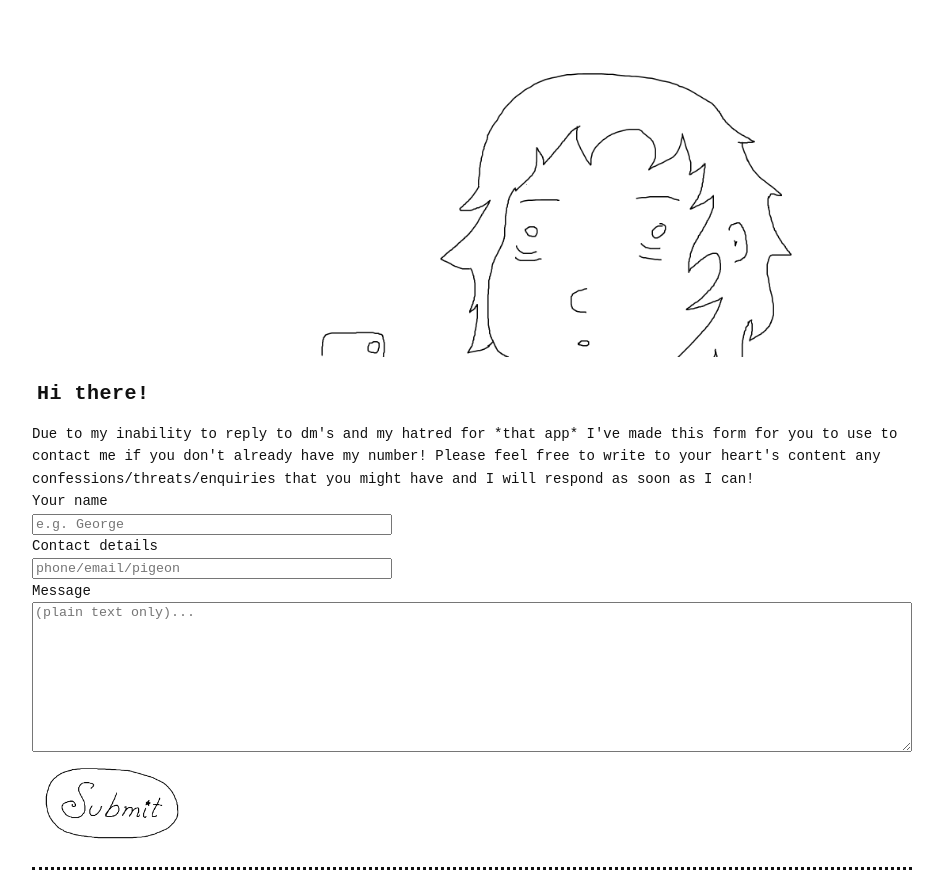
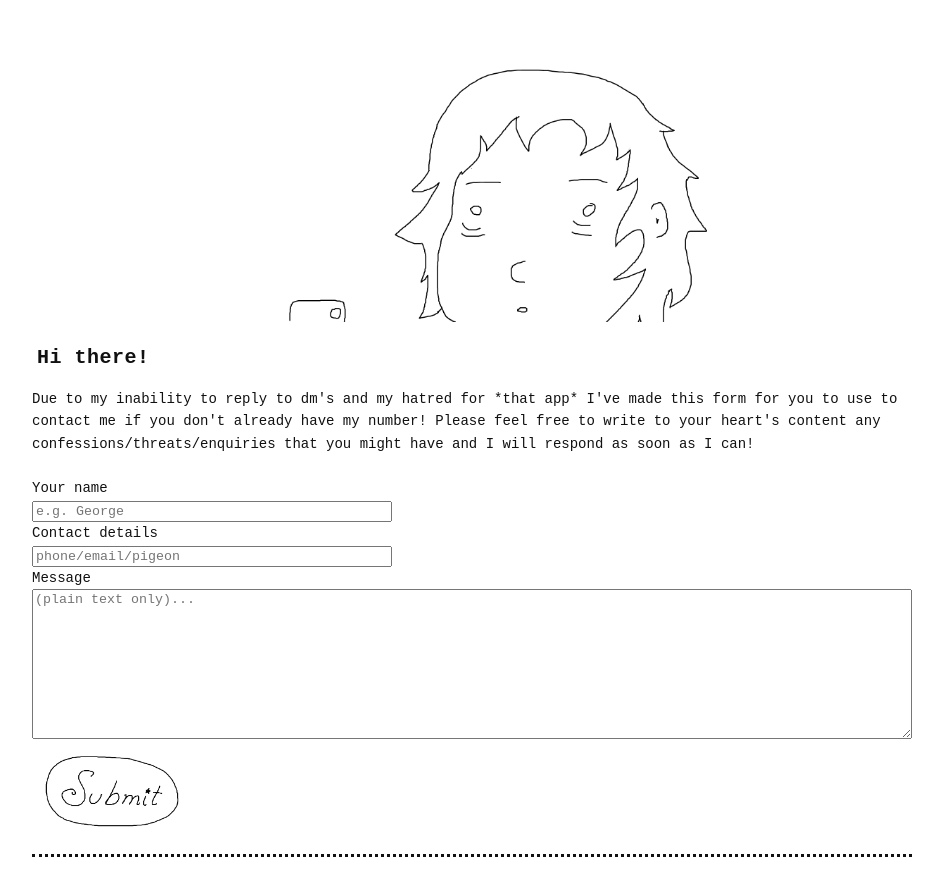
Before and after one commit to localmosquito/contact, a plain HTML site: page index.html in a window 1280 px wide. Shown: the whole page, without its empty margins (168-1111 px from the left). Drawn offline with Linux system fonts and the light colour scheme.

Commit message:
Update index.html

```diff
--- a/index.html
+++ b/index.html
@@ -15,13 +15,13 @@
     <main>
 
              <img src="img/pleasev1.png" onmouseover="this.src= 'img/pleasev2.png';
-        "onmouseout="this.src='img/pleasev1.png';" alt="" width=90% height=40% >
+        "onmouseout="this.src='img/pleasev1.png';" alt="" width=80% height=40% >
 
 
         <h1>Hi there!</h1>
         Due to my inability to reply to dm's and my hatred for *that app* I've made this form for you to use to contact me if you don't already have my number!
         Please feel free to write to your heart's content any confessions/threats/enquiries that you might have and I will respond as soon as I can!
-
+<br><br>
 
     <form action="https://api.web3forms.com/submit" method="POST">
     <input type="hidden" name="access_key" value="ae397e62-933a-4554-8aea-ec0eea2e7468">
```
